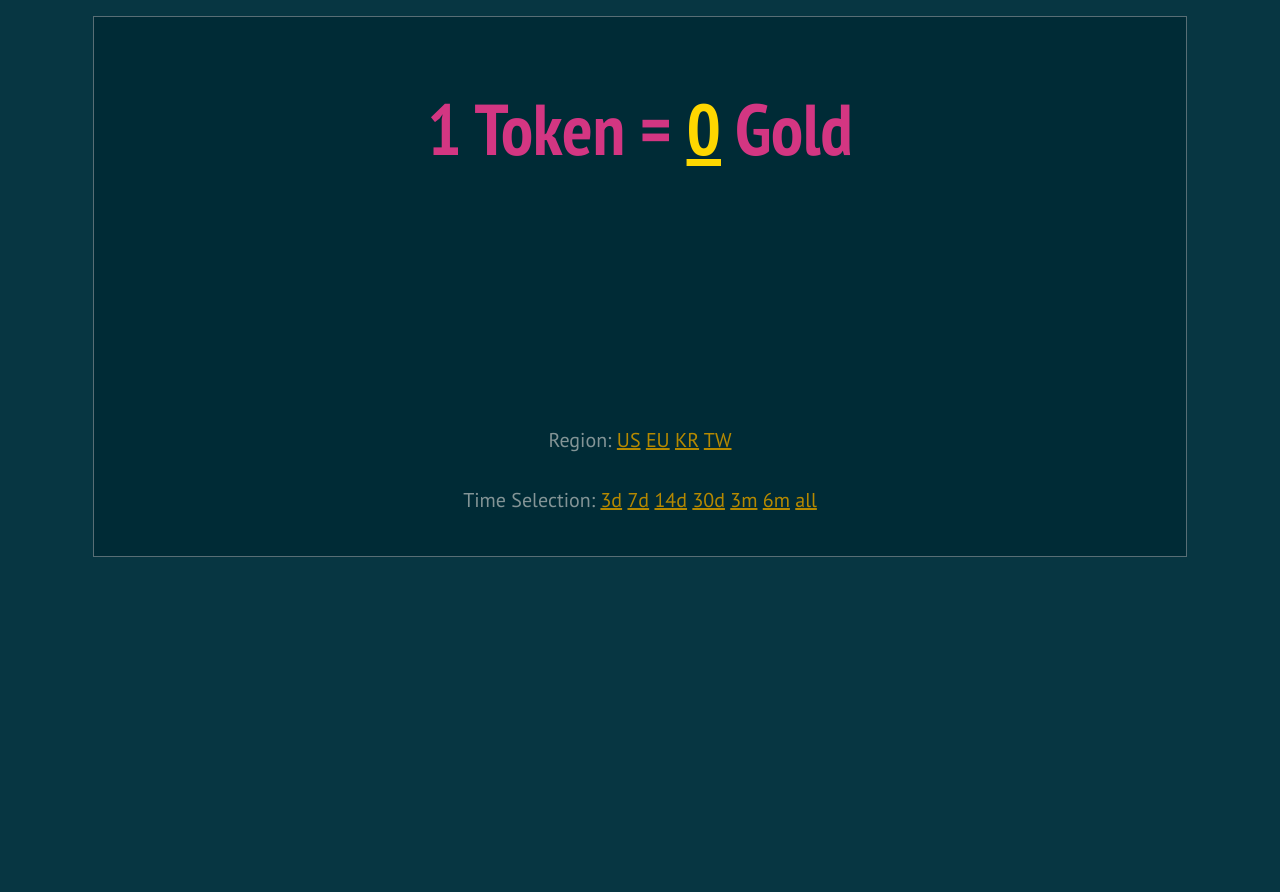
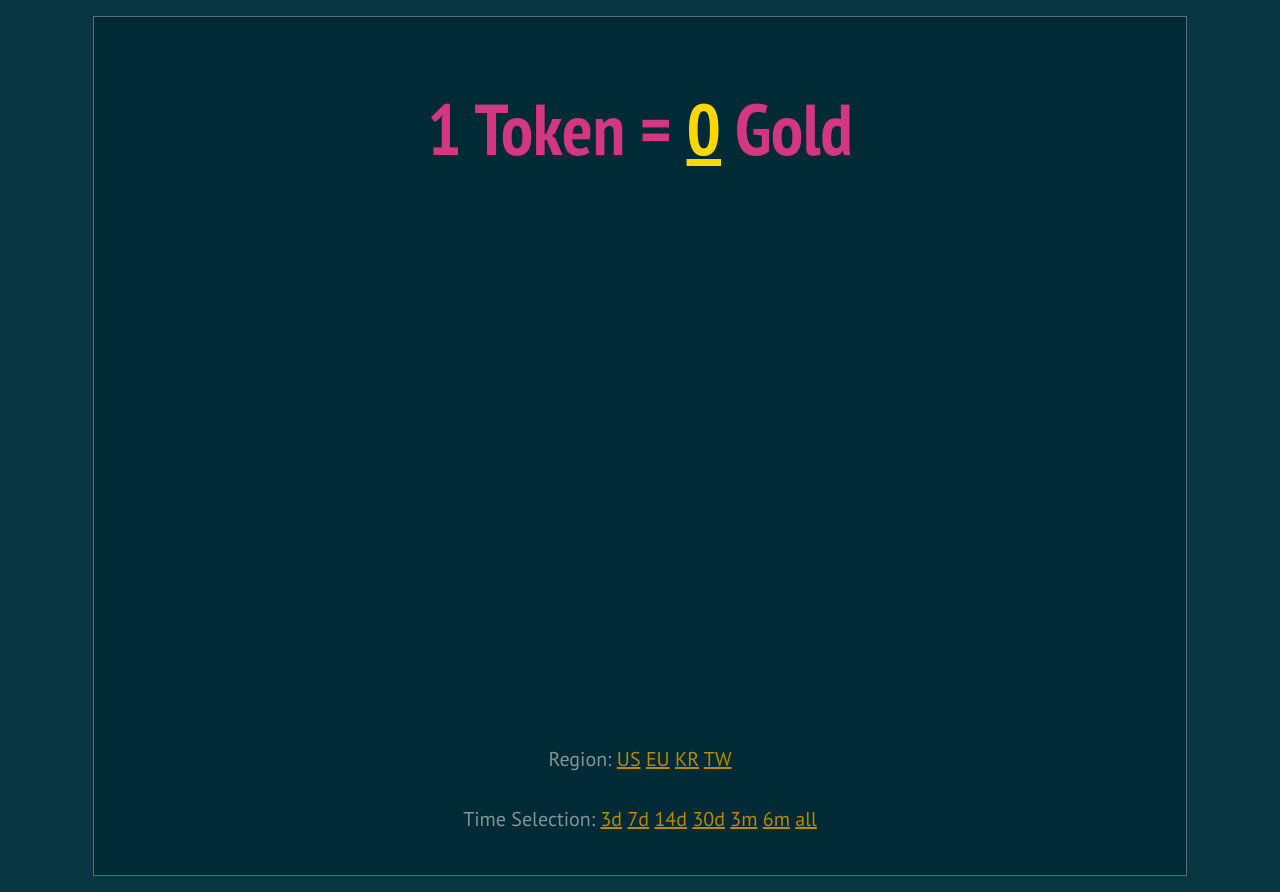
Before and after one commit to sneaky-emily/wowtoken.app, a plain HTML site: page index.html in a window 1280 px wide. Before the commit the page ends 800 px from the top, so only its background shows below. Drawn offline with Linux system fonts and the light colour scheme.

Commit message:
Added initial size for canvas, reducing content shift on load

```diff
--- a/css/style.css
+++ b/css/style.css
@@ -21,6 +21,8 @@ audio,
 canvas,
 video {
     display: inline-block;
+    width: 90%;
+    aspect-ratio: 2;
 }
 audio:not([controls]) {
     display: none;
```
